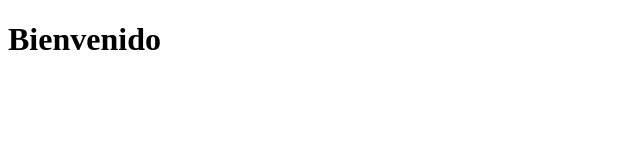
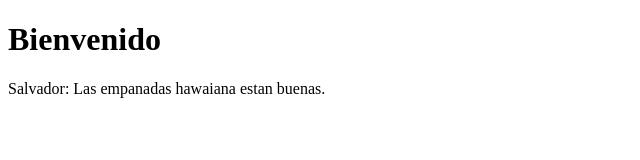
Before and after one commit to hazahart/git_practica2, a plain HTML site: page index.html in a window 1280 px wide. Shown: the whole page, without its empty margins (0-640 px from the left). Drawn offline with Linux system fonts and the light colour scheme.

Commit message:
Se agrego un div con informacion adiccional - S

```diff
--- a/index.html
+++ b/index.html
@@ -7,5 +7,9 @@
 </head>
 <body>
     <h1>Bienvenido</h1>
+    <div id="info">
+        <P>Salvador: Las empanadas hawaiana estan buenas.</P>
+    </div>
+
 </body>
 </html>
```
